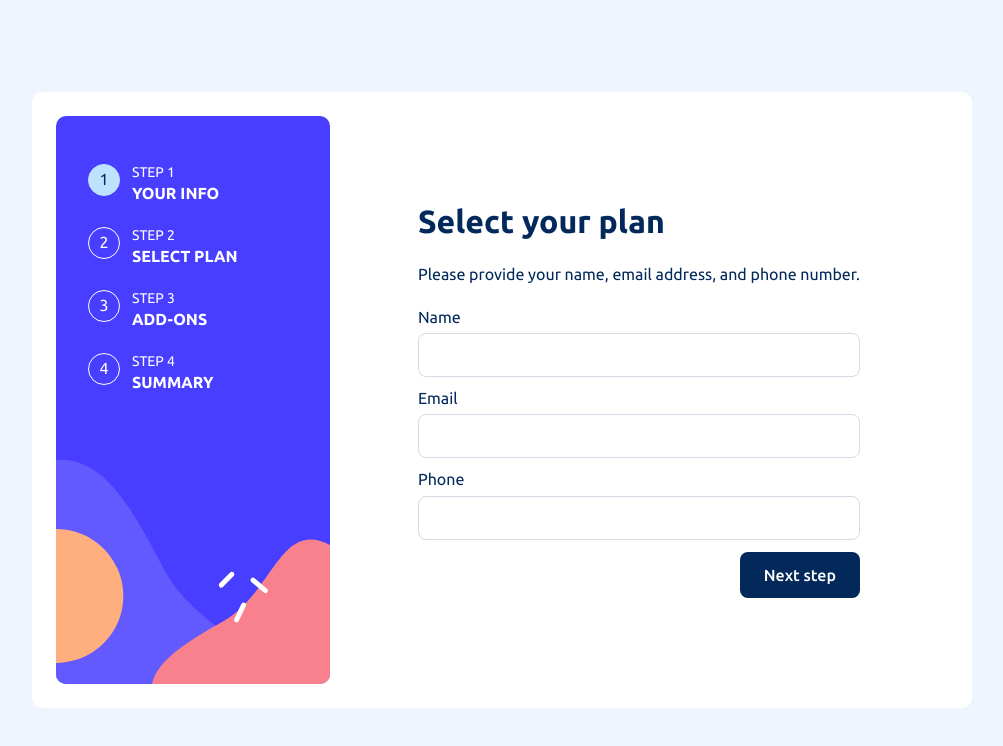
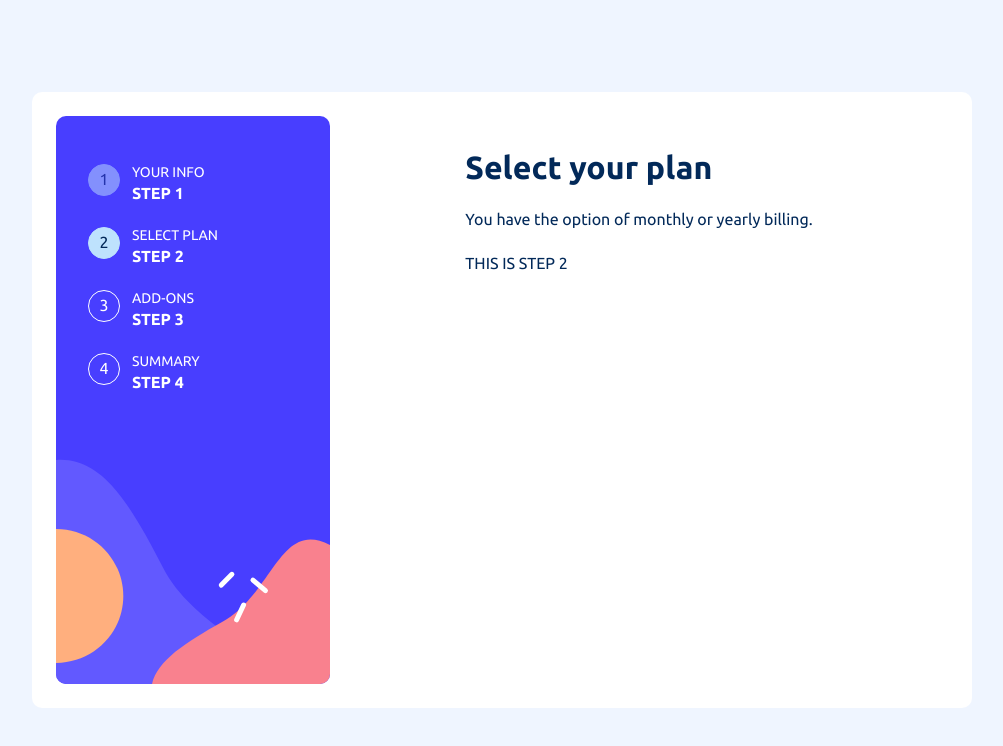
Before and after one commit to philligan/multi-step-form, a React (Create React App) app: page /select-plan in a window 1280 px wide. Shown: the top 746 px of the page, without its empty margins (138-1141 px from the left). Built offline with nearby package versions, Linux system fonts and the light colour scheme.

Commit message:
Added React router and state management using Context API to allow for multistep form functionality

```diff
--- a/package.json
+++ b/package.json
@@ -9,6 +9,7 @@
     "react": "^18.2.0",
     "react-dom": "^18.2.0",
     "react-hook-form": "^7.51.0",
+    "react-router-dom": "^6.22.2",
     "react-scripts": "5.0.1",
     "sass": "^1.71.1",
     "web-vitals": "^2.1.4"
--- a/src/components/App/App.jsx
+++ b/src/components/App/App.jsx
@@ -4,28 +4,43 @@ import '../../styles/_functions.scss';
 import '../../styles/_page.scss';
 import '../../styles/_units.scss';
 
-import FormWrapper from '../FormWrapper/FormWrapper';
+import { BrowserRouter as Router, Routes, Route } from "react-router-dom";
+import { AppProvider } from '../../state';
+import PersonalInfo from '../../pages/PersonalInfo';
+import SelectPlan from '../../pages/SelectPlan';
+// import FormWrapper from '../FormWrapper/FormWrapper';
 import PanelWrapper from '../PanelWrapper/PanelWrapper';
 import Stepper from '../Stepper/Stepper';
-import StepWrapper from '../StepWrapper/StepWrapper';
+// import StepWrapper from '../StepWrapper/StepWrapper';
 
 function App() {
   return (
-    <>
+    <AppProvider>
+      <PanelWrapper>
+        <Router>
+          <Stepper />
+          <Routes>
+            <Route path="/" element={<PersonalInfo />} />
+            <Route path="/select-plan" element={<SelectPlan />} />
+          </Routes>
+        </Router>
+      </PanelWrapper>
+      {/*
       <PanelWrapper>
         <Stepper />
         <StepWrapper title='Select your plan' desc='Please provide your name, email address, and phone number.'>
           <FormWrapper />
         </StepWrapper>
-      {/* TODO: Hook up other steps */}
-      {/* <StepWrapper title='Select your plan' desc='You have the option of monthly or yearly billing.'>
+
+      <StepWrapper title='Select your plan' desc='You have the option of monthly or yearly billing.'>
       </StepWrapper>
       <StepWrapper title='Pick add-ons' desc='Add-ons help enhance your gaming experience.'>
       </StepWrapper>
       <StepWrapper title='Finishing up' desc='Double-check everything looks OK before confirming.'>
-      </StepWrapper> */}
+      </StepWrapper>
       </PanelWrapper>
-    </>
+      */}
+    </AppProvider>
   );
 }
 
--- a/src/components/FormWrapper/FormWrapper.jsx
+++ b/src/components/FormWrapper/FormWrapper.jsx
@@ -1,68 +1,8 @@
 import './FormWrapper.scss';
-import Button from '../Button/Button';
-import InputField from '../InputField/InputField';
-import { useForm } from "react-hook-form";
 
-function FormWrapper() {
-  const { register, handleSubmit, formState: { errors }  } = useForm({
-    mode: "onBlur"
-  });
-  const onFormSubmit  = data => console.log(data);
-  const onErrors = errors => console.error(errors);
-
-  const registerOptions = {
-    name: {
-      required: "Name is required"
-    },
-    email: {
-      pattern: {
-        value: /^[\w-.]+@([\w-]+\.)+[\w-]{2,4}$/,
-        message: "Incorrect email format"
-      },
-      required: "Email is required"
-    },
-    tel: {
-      pattern: {
-        value: /^0([1-6][0-9]{8,10}|7[0-9]{9})$/,
-        message: "Incorrect phone number format"
-      },
-      required: "Phone number is required",
-    }
-  }
-
+function FormWrapper(props) {
   return (
-    <form className="form-wrapper" onSubmit={handleSubmit(onFormSubmit, onErrors)} noValidate>
-      <InputField
-        error={errors?.name?.message}
-        id="name"
-        label="Name"
-        name="name"
-        options={registerOptions.name}
-        type="text"
-        register={register} />
-
-      <InputField
-        error={errors?.email?.message}
-        id="email"
-        label="Email"
-        name="email"
-        options={registerOptions.email}
-        type="email"
-        register={register} />
-
-      <InputField
-        error={errors?.tel?.message}
-        id="tel"
-        label="Phone"
-        name="tel"
-        options={registerOptions.tel}
-        type="tel"
-        register={register} />
-
-      <div className="form-wrapper__actions">
-        <Button type="submit">Next step</Button>
-      </div>
-    </form>
+    <form className="form-wrapper" {...props} noValidate></form>
   )
 }
 
--- a/src/components/FormWrapper/FormWrapper.scss
+++ b/src/components/FormWrapper/FormWrapper.scss
@@ -1,7 +1,13 @@
+@import "../../styles/breakpoints";
+
 .form-wrapper {
   display: flex;
   flex-direction: column;
-  gap: var(--spacing-md)
+  gap: var(--spacing-md);
+
+  @media (width > $mq-lg) {
+    height: 100%;
+  }
 }
 
 .form-wrapper__actions {
@@ -11,4 +17,8 @@
   &:has(:only-child) {
     justify-content: flex-end;
   }
+
+  @media (width > $mq-lg) {
+    margin-top: auto;
+  }
 }
--- a/src/components/StepWrapper/StepWrapper.scss
+++ b/src/components/StepWrapper/StepWrapper.scss
@@ -14,7 +14,8 @@
 
   @media (width > $mq-lg) {
     margin: 0;
-    padding: 0;
+    padding: var(--spacing-xl) var(--spacing-xxl);
+    height: 100%;
   }
 }
 
--- a/src/components/Stepper/Stepper.jsx
+++ b/src/components/Stepper/Stepper.jsx
@@ -1,32 +1,61 @@
 import './Stepper.scss';
+import { useLocation } from "react-router-dom";
 
 function Stepper() {
+  const location = useLocation();
+  const routes = [
+    {
+      desc: 'Step 1',
+      id: 'step1',
+      title: 'Your info',
+      url: '/'
+    },
+    {
+      desc: 'Step 2',
+      id: 'step2',
+      title: 'Select Plan',
+      url: '/select-plan'
+    },
+    {
+      desc: 'Step 3',
+      id: 'step3',
+      title: 'Add-ons',
+      url: '/add-ons'
+    },
+    {
+      desc: 'Step 4',
+      id: 'step4',
+      title: 'Summary',
+      url: '/summary'
+    }
+  ]
+  const activeIndex = routes.findIndex(route => route.url === location.pathname);
+
+  function ariaCurrent(stepIndex) {
+    if (stepIndex < activeIndex) {
+      return 'complete';
+    } else if (stepIndex === activeIndex) {
+      return 'step';
+    }
+    return false;
+  }
+
+  function steps() {
+    return routes.map(function(step, stepIndex) {
+      return (
+        <li aria-current={ariaCurrent(stepIndex)} className="stepper__item" key={step.id}>
+          <span className='stepper__text'>
+            <span className="stepper__title">{step.title}</span>
+            <span className="stepper__desc">{step.desc}</span>
+          </span>
+        </li>
+      );
+    });
+  }
+
   return (
     <ol className="stepper">
-      <li aria-current="step" className="stepper__item">
-        <span className='stepper__text'>
-          <span className="stepper__title">Step 1</span>
-          <span className="stepper__desc">Your info</span>
-        </span>
-      </li>
-      <li aria-current="false" className="stepper__item">
-        <span className='stepper__text'>
-          <span className="stepper__title">Step 2</span>
-          <span className="stepper__desc">Select plan</span>
-        </span>
-      </li>
-      <li aria-current="false" className="stepper__item">
-        <span className='stepper__text'>
-          <span className="stepper__title">Step 3</span>
-          <span className="stepper__desc">Add-ons</span>
-        </span>
-      </li>
-      <li aria-current="false" className="stepper__item">
-        <span className='stepper__text'>
-          <span className="stepper__title">Step 4</span>
-          <span className="stepper__desc">Summary</span>
-        </span>
-      </li>
+      {steps()}
     </ol>
   );
 }
--- a/src/components/Stepper/Stepper.scss
+++ b/src/components/Stepper/Stepper.scss
@@ -40,10 +40,15 @@
     color: var(--color-white);
   }
 
+  &[aria-current="complete"]::before,
   &[aria-current="step"]::before  {
     background-color: var(--color-accent-light);
     border-color: var(--color-accent-light);
     color: var(--color-primary);
+  }
+
+  &[aria-current="complete"]::before  {
+    opacity: 0.5;
   }
 
   @media (width > $mq-lg) {
--- /dev/null
+++ b/src/pages/PersonalInfo.jsx
@@ -0,0 +1,82 @@
+import { useForm } from "react-hook-form";
+import { useNavigate } from "react-router-dom";
+
+import { useAppState } from '../state';
+
+import FormWrapper from '../components/FormWrapper/FormWrapper';
+import StepWrapper from '../components/StepWrapper/StepWrapper';
+import Button from '../components/Button/Button';
+import InputField from '../components/InputField/InputField';
+
+function PersonalInfo() {
+  const [state, setState] = useAppState();
+  const navigate = useNavigate();
+  const { register, handleSubmit, formState: { errors }  } = useForm({
+    mode: "onBlur"
+  });
+  const saveData = (data) => {
+    setState({ ...state, ...data });
+    navigate("/select-plan");
+  };
+  const registerOptions = {
+    name: {
+      required: "Name is required"
+    },
+    email: {
+      pattern: {
+        value: /^[\w-.]+@([\w-]+\.)+[\w-]{2,4}$/,
+        message: "Incorrect email format"
+      },
+      required: "Email is required"
+    },
+    tel: {
+      pattern: {
+        value: /^0([1-6][0-9]{8,10}|7[0-9]{9})$/,
+        message: "Incorrect phone number format"
+      },
+      required: "Phone number is required",
+    }
+  }
+
+  return (
+    <StepWrapper
+      title='Personal info'
+      desc='Please provide your name, email address, and phone number.'>
+      <FormWrapper onSubmit={handleSubmit(saveData)}>
+        <InputField
+          error={errors?.name?.message}
+          id="name"
+          label="Name"
+          name="name"
+          options={registerOptions.name}
+          type="text"
+          register={register} />
+
+        <InputField
+          error={errors?.email?.message}
+          id="email"
+          label="Email"
+          name="email"
+          options={registerOptions.email}
+          type="email"
+          register={register} />
+
+        <InputField
+          error={errors?.tel?.message}
+          id="tel"
+          label="Phone"
+          name="tel"
+          options={registerOptions.tel}
+          type="tel"
+          register={register} />
+
+        {/* TODO: Move actions wrapper elsewhere - maybe slot? */}
+        <div className="form-wrapper__actions">
+          <Button type="submit">Next step</Button>
+        </div>
+      </FormWrapper>
+    </StepWrapper>
+  )
+}
+
+export default PersonalInfo;
--- /dev/null
+++ b/src/pages/SelectPlan.jsx
@@ -0,0 +1,13 @@
+import StepWrapper from '../components/StepWrapper/StepWrapper';
+
+function SelectPlan() {
+  return (
+    <StepWrapper
+      title='Select your plan'
+      desc='You have the option of monthly or yearly billing.'>
+        THIS IS STEP 2
+    </StepWrapper>
+  )
+}
+
+export default SelectPlan;
--- /dev/null
+++ b/src/state/index.js
@@ -0,0 +1,20 @@
+import { createContext, useContext, useState } from "react";
+
+export const AppStateContext = createContext({});
+
+export function AppProvider({ children }) {
+  const value = useState({});
+  return (
+    <AppStateContext.Provider value={value}>
+      {children}
+    </AppStateContext.Provider>
+  );
+}
+
+export function useAppState() {
+  const context = useContext(AppStateContext);
+  if (!context) {
+    throw new Error("useAppState must be used within the AppProvider");
+  }
+  return context;
+}
```
Also changed, not shown: src/pages/AddOns.jsx (added), src/pages/Summary.jsx (added), 1 other file (tests, documents, lock files or other folders).
